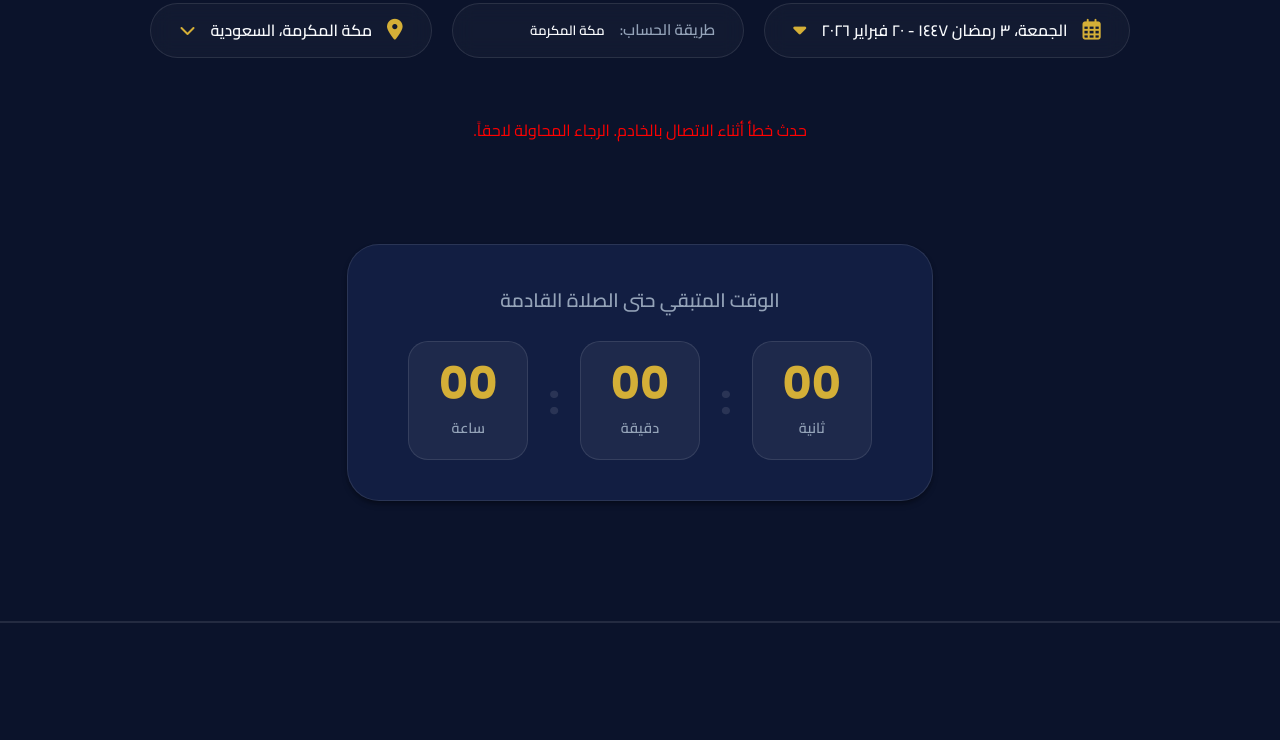
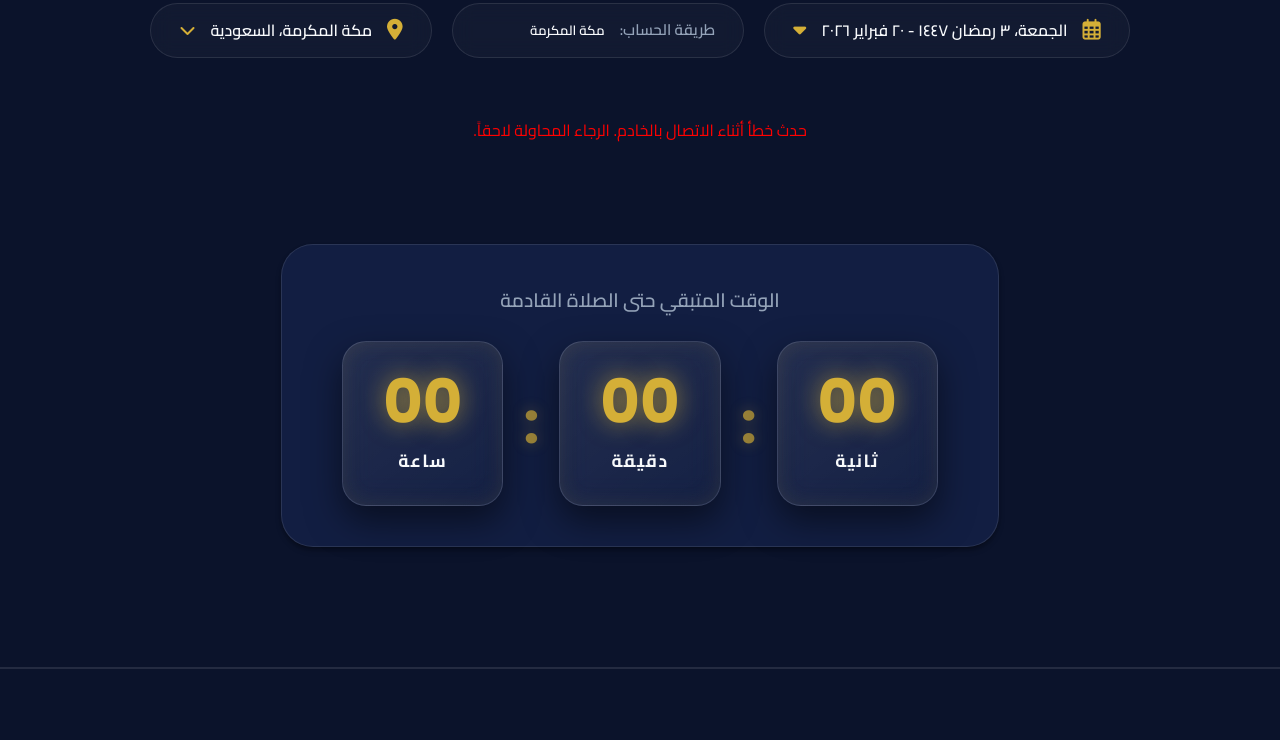
Before and after one commit to hnstore206-stack/Yaqeen, a plain HTML site: page index.html in a window 1280 px wide. Shown: the part 1246-1986 px from the top of the page. Drawn offline with Linux system fonts and the light colour scheme; no server answers.

Commit message:
Add files via upload

```diff
--- a/index.html
+++ b/index.html
@@ -160,6 +160,7 @@
                                 <span class="custom-option" data-value="eg">القاهرة، مصر</span>
                                 <span class="custom-option" data-value="ae">دبي، الإمارات</span>
                                 <span class="custom-option" data-value="uk">لندن، بريطانيا</span>
+                                <span class="custom-option" data-value="ps">القدس، فلسطين</span>
                             </div>
                         </div>
                         <select id="country-select" style="display: none;">
@@ -167,6 +168,7 @@
                             <option value="eg">القاهرة، مصر</option>
                             <option value="ae">دبي، الإمارات</option>
                             <option value="uk">لندن، بريطانيا</option>
+                            <option value="ps">القدس، فلسطين</option>
                         </select>
                         <i class="fa-solid fa-chevron-down ms-icon"></i>
                     </div>
--- a/script.js
+++ b/script.js
@@ -68,7 +68,8 @@ const translations = {
             sa: "المملكة العربية السعودية (مكة)",
             eg: "مصر (القاهرة)",
             ae: "الإمارات (دبي)",
-            uk: "المملكة المتحدة (لندن)"
+            uk: "المملكة المتحدة (لندن)",
+            ps: "فلسطين (القدس)"
         }
     },
     en: {
@@ -139,7 +140,8 @@ const translations = {
             sa: "Saudi Arabia (Makkah)",
             eg: "Egypt (Cairo)",
             ae: "UAE (Dubai)",
-            uk: "United Kingdom (London)"
+            uk: "United Kingdom (London)",
+            ps: "Palestine (Jerusalem)"
         }
     }
 };
@@ -149,7 +151,8 @@ const locationMap = {
     sa: { city: "Makkah", country: "Saudi Arabia" },
     eg: { city: "Cairo", country: "Egypt" },
     ae: { city: "Dubai", country: "United Arab Emirates" },
-    uk: { city: "London", country: "United Kingdom" }
+    uk: { city: "London", country: "United Kingdom" },
+    ps: { city: "Jerusalem", country: "Palestine" }
 };
 
 let currentLang = 'ar';
--- a/style.css
+++ b/style.css
@@ -763,6 +763,8 @@ a {
     gap: 20px;
     flex-wrap: wrap;
     width: 100%;
+    position: relative;
+    z-index: 50; /* Ensure this row stays above the prayer cards */
 }
 
 .filter-box {
@@ -1002,27 +1004,62 @@ a {
     display: flex;
     flex-direction: column;
     align-items: center;
-    background: rgba(255, 255, 255, 0.05);
-    /* Dark translucent box */
-    padding: 20px 30px;
-    border-radius: 20px;
-    border: 1px solid var(--border);
-    min-width: 100px;
+    background: linear-gradient(145deg, rgba(255, 255, 255, 0.08), rgba(255, 255, 255, 0.01));
+    backdrop-filter: blur(15px);
+    -webkit-backdrop-filter: blur(15px);
+    padding: 30px 40px;
+    border-radius: 24px;
+    border: 1px solid rgba(255, 255, 255, 0.15);
+    min-width: 130px;
+    box-shadow: 0 15px 35px rgba(0, 0, 0, 0.5), inset 0 0 20px rgba(212, 175, 55, 0.1);
+    position: relative;
+    overflow: hidden;
+    transition: var(--transition);
+}
+
+.time-box::before {
+    content: '';
+    position: absolute;
+    top: -50%;
+    left: -50%;
+    width: 200%;
+    height: 200%;
+    background: radial-gradient(circle, rgba(212, 175, 55, 0.2) 0%, transparent 60%);
+    opacity: 0;
+    transition: var(--transition);
+    pointer-events: none;
+}
+
+.time-box:hover {
+    transform: translateY(-5px);
+    border-color: rgba(212, 175, 55, 0.5);
+    box-shadow: 0 20px 45px rgba(0, 0, 0, 0.6), inset 0 0 30px rgba(212, 175, 55, 0.2);
+}
+
+.time-box:hover::before {
+    opacity: 1;
 }
 
 .time-box span:first-child {
-    font-size: 2.8rem;
-    font-weight: 800;
+    font-size: 3.8rem;
+    font-weight: 900;
     color: var(--gold);
     line-height: 1;
+    text-shadow: 0 0 25px rgba(212, 175, 55, 0.7);
+    position: relative;
+    z-index: 2;
 }
 
 .time-label {
-    font-size: 0.9rem !important;
-    color: var(--text-muted) !important;
-    margin-top: 10px;
+    font-size: 1.1rem !important;
+    color: var(--text-main) !important;
+    margin-top: 15px;
     font-family: var(--font-ar);
-    font-weight: 600;
+    font-weight: 700;
+    letter-spacing: 1.5px;
+    text-transform: uppercase;
+    position: relative;
+    z-index: 2;
 }
 
 [lang="en"] .time-label {
@@ -1030,10 +1067,12 @@ a {
 }
 
 .time-colon {
-    font-size: 2.5rem;
-    font-weight: 800;
-    color: var(--border);
-    animation: blink 1s infinite alternate;
+    font-size: 3.5rem;
+    font-weight: 900;
+    color: var(--gold);
+    opacity: 0.7;
+    text-shadow: 0 0 15px rgba(212, 175, 55, 0.5);
+    animation: blink 1.5s infinite alternate ease-in-out;
 }
 
 /* Ramadan Sections */
@@ -1422,17 +1461,20 @@ a {
     top: 100%;
     right: 0;
     left: 0;
-    background: var(--bg-secondary);
-    border: 1px solid var(--border);
-    border-radius: var(--radius-sm);
-    box-shadow: var(--shadow-md);
-    margin-top: 10px;
-    z-index: 100;
+    background: rgba(10, 17, 40, 0.95);
+    backdrop-filter: blur(15px);
+    -webkit-backdrop-filter: blur(15px);
+    border: 1px solid rgba(255, 255, 255, 0.1);
+    border-radius: 16px;
+    box-shadow: 0 15px 40px rgba(0, 0, 0, 0.6);
+    margin-top: 15px;
+    z-index: 999;
     opacity: 0;
     visibility: hidden;
     transform: translateY(-10px);
     transition: var(--transition);
     overflow: hidden;
+    min-width: max-content;
 }
 
 .custom-options.open {
@@ -1447,6 +1489,7 @@ a {
     color: var(--text-muted);
     transition: var(--transition);
     border-bottom: 1px solid rgba(255, 255, 255, 0.05);
+    white-space: nowrap;
 }
 
 .custom-option:last-child {
```
